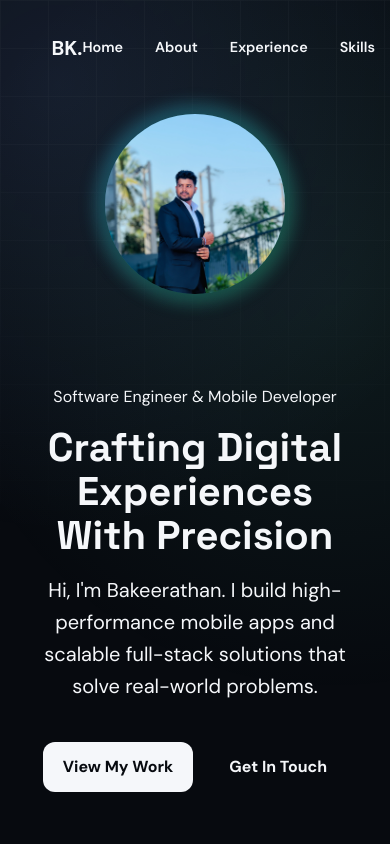
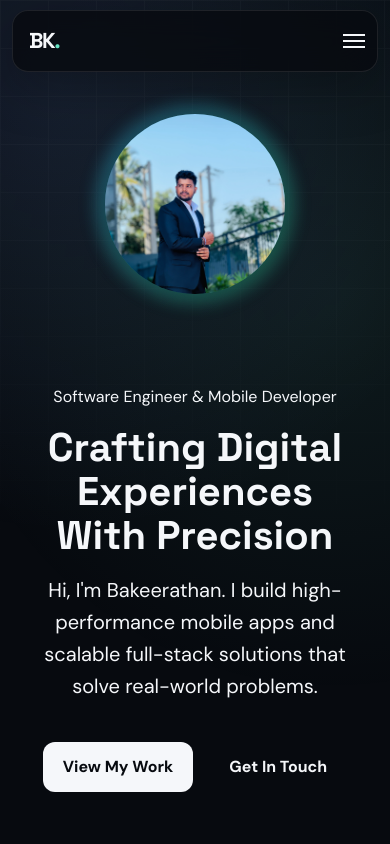
Before and after one commit to cypher2k22/portfolio-latest, a React (Vite) app: page / in a window 390 px wide. Shown: the top 844 px of the page. Built offline with nearby package versions, Linux system fonts and the light colour scheme.

Commit message:
Add responsive portfolio navigation

```diff
--- a/src/components/Navbar.tsx
+++ b/src/components/Navbar.tsx
@@ -1,36 +1,33 @@
-import React from 'react';
+import React, { useState } from 'react';
+
+const links = [
+  ['About', '#about'],
+  ['Experience', '#experience'],
+  ['Skills', '#skills'],
+  ['Projects', '#projects'],
+  ['Contact', '#contact'],
+];
 
 const Navbar: React.FC = () => {
+  const [open, setOpen] = useState(false);
+
   return (
-    <nav className="glass" style={{
-      position: 'fixed',
-      top: '1rem',
-      left: '50%',
-      transform: 'translateX(-50%)',
-      width: '90%',
-      maxWidth: '800px',
-      height: '64px',
-      display: 'flex',
-      alignItems: 'center',
-      justifyContent: 'space-between',
-      padding: '0 2rem',
-      zIndex: 1000,
-    }}>
-      <div className="logo" style={{ fontWeight: 800, fontSize: '1.25rem' }}>
-        BK<span className="text-gradient">.</span>
-      </div>
-      <ul style={{ display: 'flex', gap: '2rem', fontSize: '0.9rem', fontWeight: 600 }}>
-        <li><a href="#home">Home</a></li>
-        <li><a href="#about">About</a></li>
-        <li><a href="#experience">Experience</a></li>
-        <li><a href="#skills">Skills</a></li>
-        <li><a href="#projects">Projects</a></li>
-        <li><a href="#contact">Contact</a></li>
-      </ul>
-      <a href="mailto:bakeerathan.karthigan@example.com" className="btn btn-primary" style={{ padding: '0.5rem 1rem', fontSize: '0.8rem' }}>
-        Hire Me
-      </a>
-    </nav>
+    <header className="site-header">
+      <nav className="nav-shell" aria-label="Primary navigation">
+        <a className="brand" href="#home" onClick={() => setOpen(false)} aria-label="Bakeerathan Karthigan home">
+          BK<span>.</span>
+        </a>
+        <button className="menu-toggle" type="button" aria-label={open ? 'Close navigation' : 'Open navigation'} aria-expanded={open} onClick={() => setOpen(!open)}>
+          <span /><span /><span />
+        </button>
+        <div className={open ? 'nav-links is-open' : 'nav-links'}>
+          {links.map(([label, href]) => (
+            <a key={href} href={href} onClick={() => setOpen(false)}>{label}</a>
+          ))}
+          <a className="nav-cta" href="#contact" onClick={() => setOpen(false)}>Let's talk <span>↗</span></a>
+        </div>
+      </nav>
+    </header>
   );
 };
 
```
